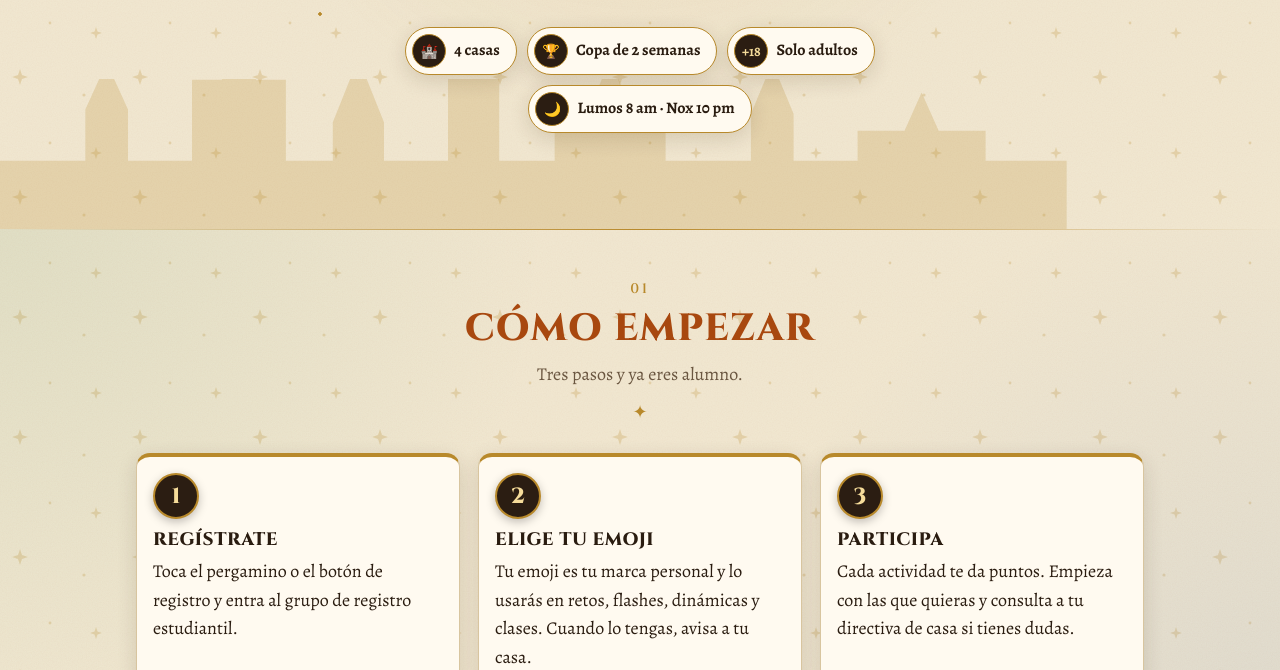
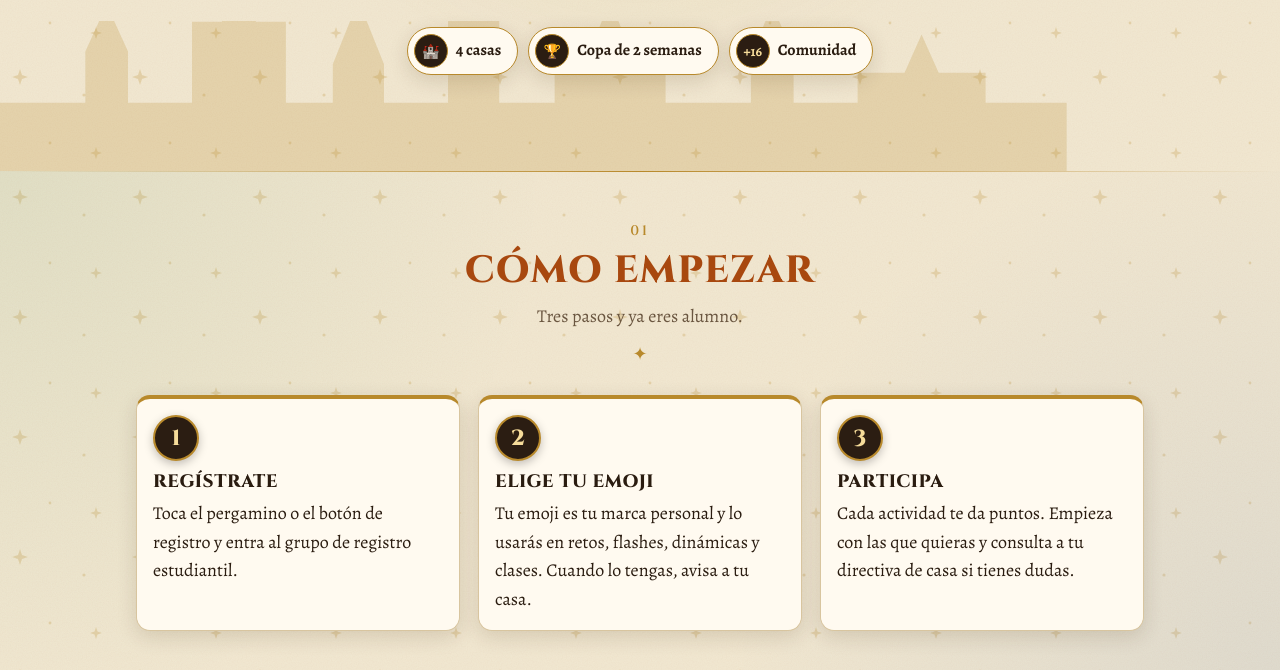
Before and after one commit to slrcttr332/HOGWARTS-MAGIC-REBELLION, a plain HTML site: page index.html in a window 1280 px wide. Shown: the part 905-1575 px from the top of the page. Drawn offline with nearby package versions, Linux system fonts and the light colour scheme.

Commit message:
Update index.html

```diff
--- a/index.html
+++ b/index.html
@@ -86,7 +86,7 @@ h1,h2,h3{text-transform:uppercase;letter-spacing:.03em}
 <h1 id="ht">Te sentirás como en un verdadero Hogwarts</h1><p id="hp"></p>
 <a class="scroll" data-l="registro" href="#" aria-label="Toca el pergamino para registrarte"><svg viewBox="0 0 200 120" aria-hidden="true"><rect x="26" y="22" width="148" height="76" fill="#ead7a8" stroke="#8a5a1e" stroke-width="2"/><g stroke="#8a5a1e" stroke-opacity=".55" stroke-width="3" stroke-linecap="round"><path d="M48 44h104M48 58h104M48 72h70"/></g><rect x="12" y="14" width="30" height="92" rx="15" fill="#d9bc7e" stroke="#8a5a1e" stroke-width="2"/><rect x="158" y="14" width="30" height="92" rx="15" fill="#d9bc7e" stroke="#8a5a1e" stroke-width="2"/><ellipse cx="27" cy="22" rx="9" ry="5" fill="#b8892b" opacity=".6"/><ellipse cx="173" cy="22" rx="9" ry="5" fill="#b8892b" opacity=".6"/><circle cx="140" cy="82" r="11" fill="#a3261e" stroke="#6e1410" stroke-width="2"/><path d="M140 76l2 4 4 .5-3 3 .8 4.2-3.8-2-3.8 2 .8-4.2-3-3 4-.5z" fill="#f6dc9a"/></svg><span>Toca el pergamino para registrarte</span></a>
 <div><a class="btn" data-l="registro" href="#">Registrarme</a><a class="btn alt" href="#empezar">Cómo funciona</a></div>
-<ul class="chips"><li><i>🏰</i>4 casas</li><li><i>🏆</i>Copa de 2 semanas</li><li><i>+18</i>Solo adultos</li><li><i>🌙</i>Lumos 8 am · Nox 10 pm</li></ul></div></header>
+<ul class="chips"><li><i>🏰</i>4 casas</li><li><i>🏆</i>Copa de 2 semanas</li><li><i>+16</i>Comunidad</li></ul></div></header>
 <main id="main"></main>
 <footer>Proyecto de fans sin fines de lucro. Hogwarts Magic Rebellion no tiene relación con Warner Bros. Entertainment ni con J. K. Rowling. Harry Potter y sus nombres son marcas de sus respectivos dueños.<br>Dirigido por Abi Umbridge y Valery Cobblepot.</footer>
 <div class="cta"><a class="btn" data-l="registro" href="#">Registrarme ahora</a></div>
```
